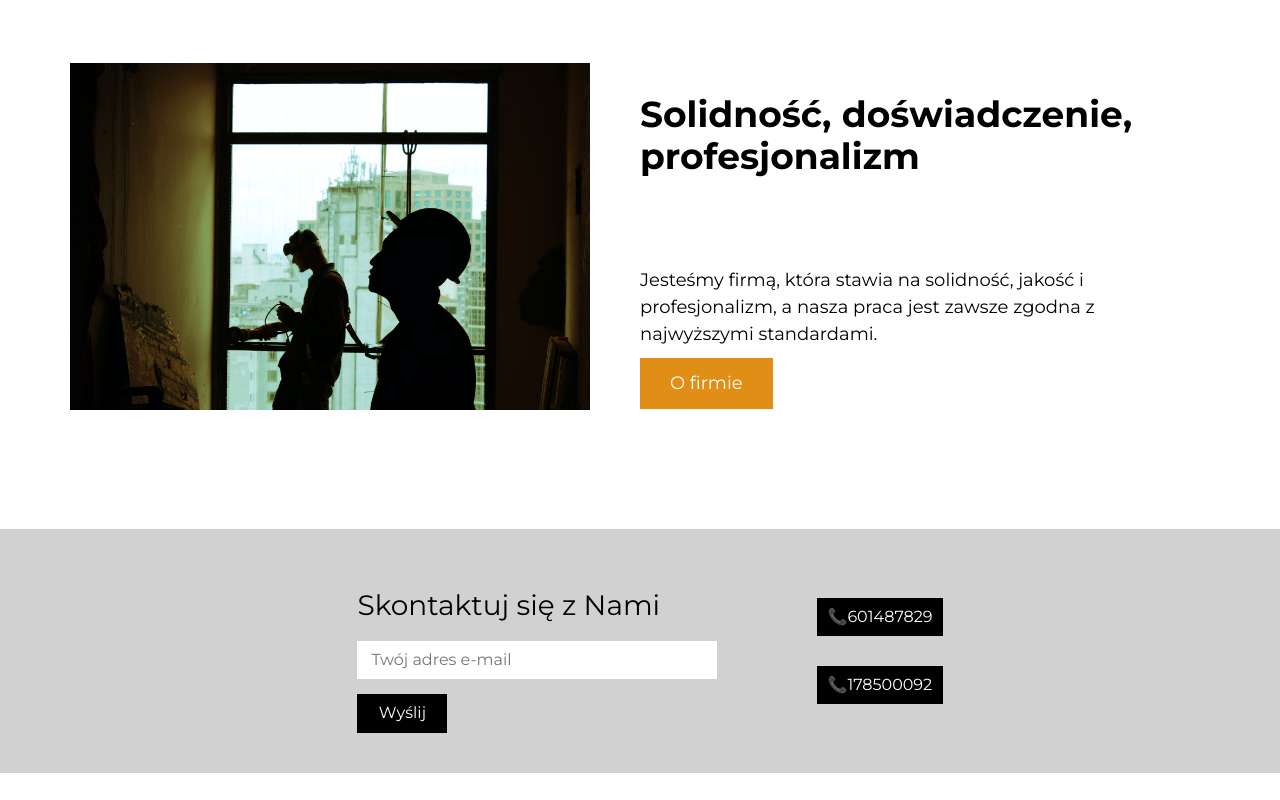
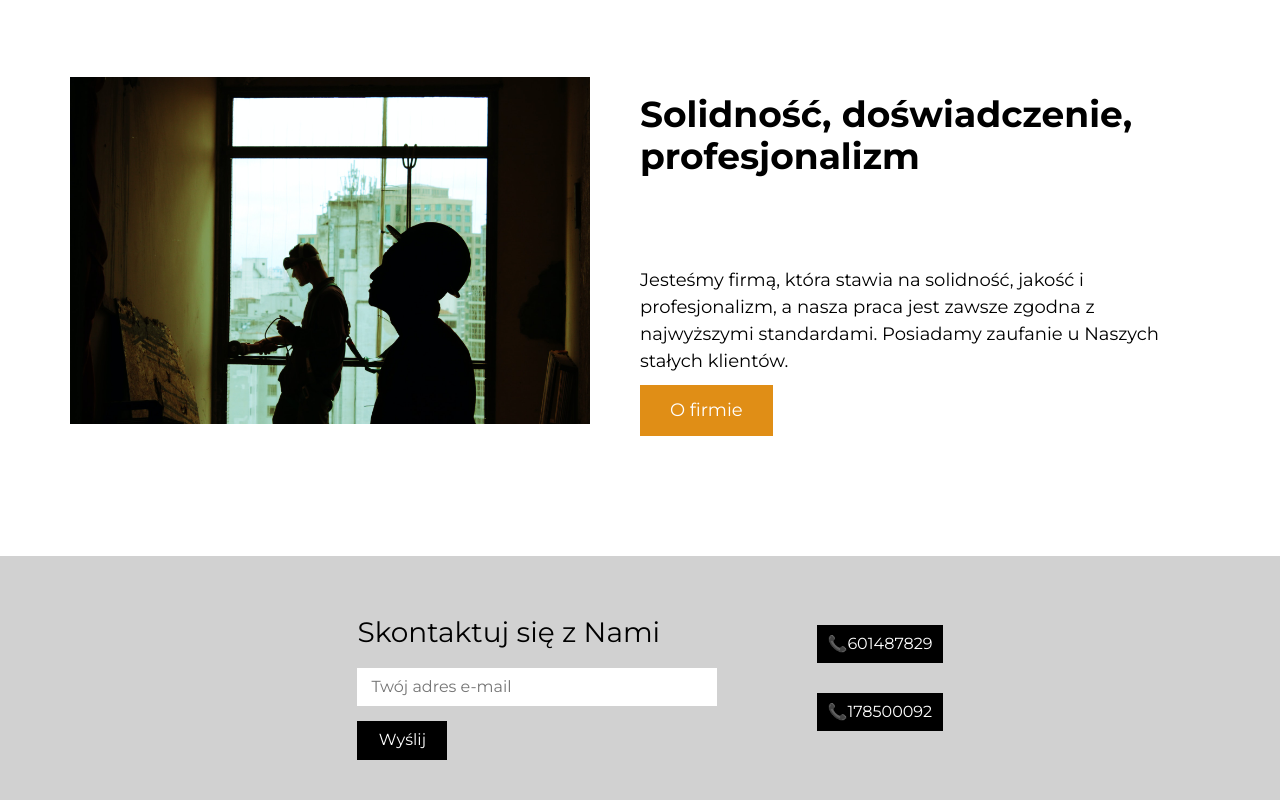
Before and after one commit to kingatos/apex-page-react, a React (Create React App) app: page / in a window 1280 px wide. Shown: the part 1844-2644 px from the top of the page. Before the commit the page ends 2617 px from the top, so only its background shows below. Built offline with nearby package versions, Linux system fonts and the light colour scheme.

Commit message:
added more information in paragraph

```diff
--- a/src/features/home/HomePage.js
+++ b/src/features/home/HomePage.js
@@ -106,7 +106,7 @@ const HomePage = () => (
           <h2>Solidność, doświadczenie, profesjonalizm</h2>
           <p>
             Jesteśmy firmą, która stawia na solidność, jakość i profesjonalizm,
-            a nasza praca jest zawsze zgodna z najwyższymi standardami.
+            a nasza praca jest zawsze zgodna z najwyższymi standardami. Posiadamy zaufanie u Naszych stałych klientów.
           </p>
           <Button>Zobacz więcej</Button>
         </TextWrapperHomePage>
```
